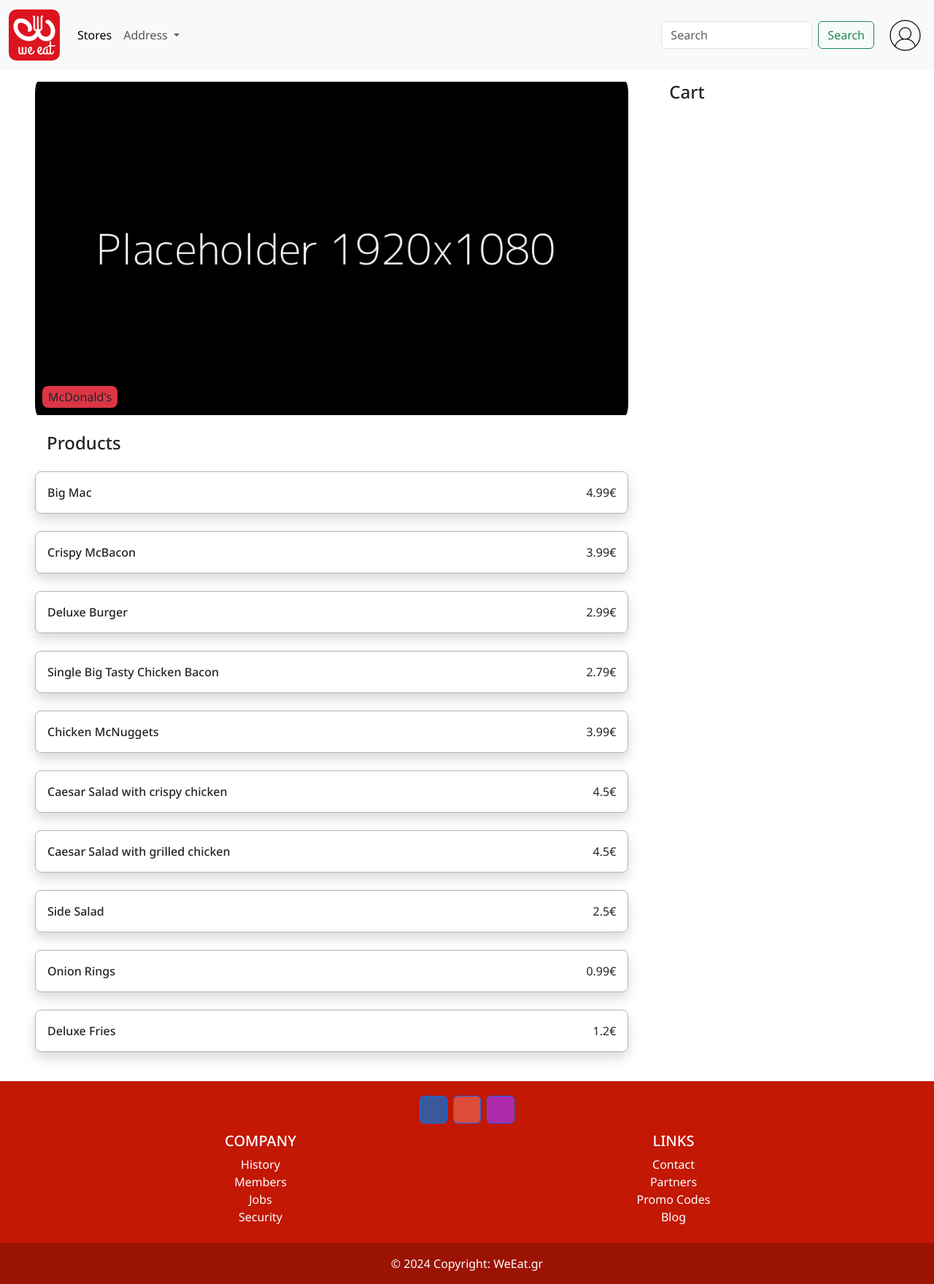
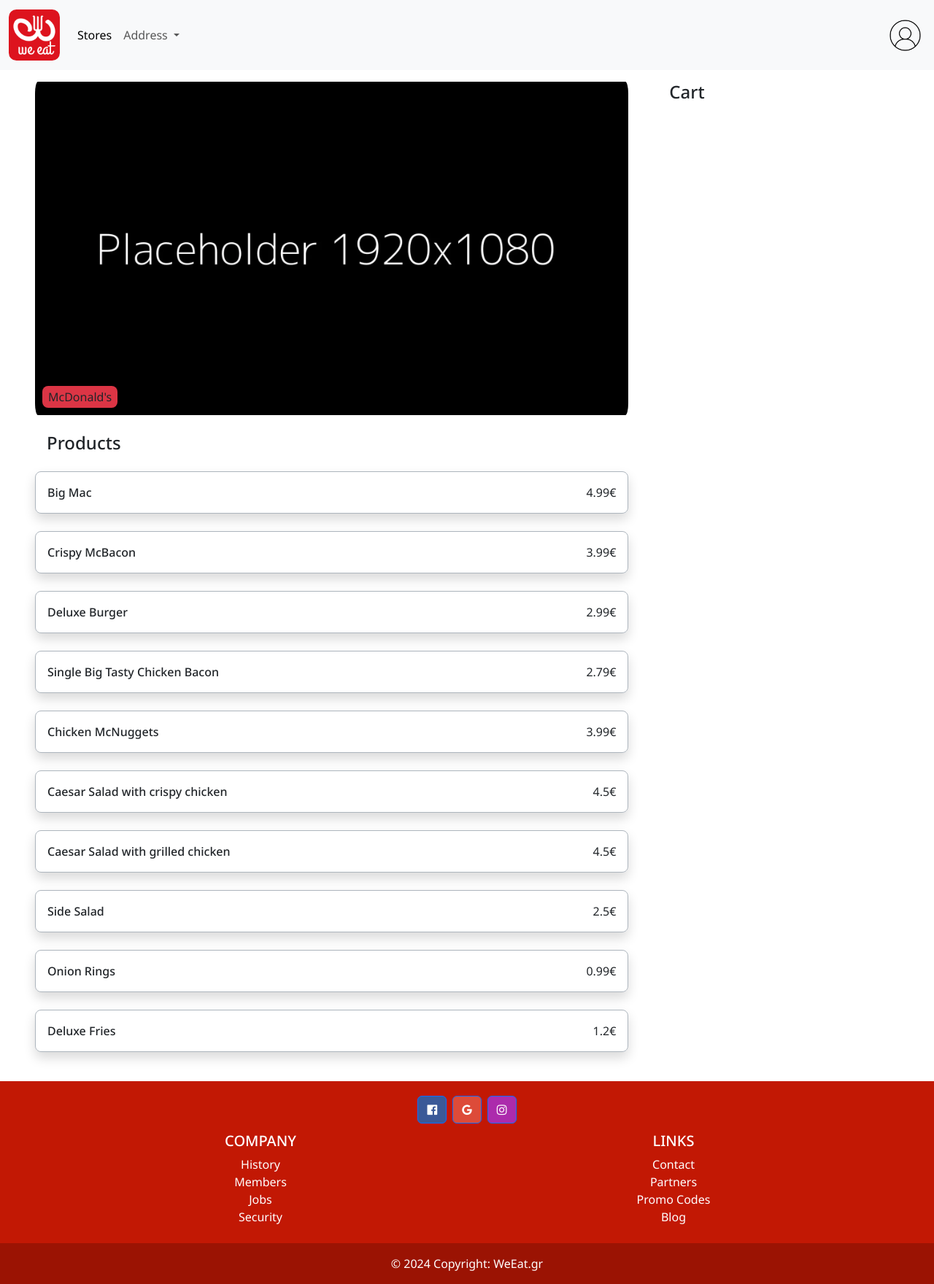
Before and after one commit to Frontend-4-WeLead/we-eat, an Angular app: page /stores/1 in a window 1280 px wide. Shown: the whole page at 73% size. Built offline with nearby package versions, Linux system fonts and the light colour scheme.

Commit message:
social media icons and removal of search bar from header

```diff
--- a/src/app/components/footer/footer.component.html
+++ b/src/app/components/footer/footer.component.html
@@ -7,15 +7,15 @@
     <section class="mb-2">
       <!-- Facebook -->
       <a class="btn btn-primary btn-floating m-1" style="background-color: #3b5998" href="#!" role="button" img=""><i
-          class="fab fa-facebook-f"></i></a>
+          class="fa fa-facebook-official"></i></a>
 
       <!-- Google -->
       <a class="btn btn-primary btn-floating m-1" style="background-color: #dd4b39" href="#!" role="button"><i
-          class="fab fa-google"></i></a>
+          class="fa fa-google"></i></a>
 
       <!-- Instagram -->
       <a class="btn btn-primary btn-floating m-1" style="background-color: #ac2bac" href="#!" role="button"><i
-          class="fab fa-instagram"></i></a>
+          class="fa fa-instagram"></i></a>
 
     </section>
     <!-- Section: Social media -->
--- a/src/app/components/header/header.component.html
+++ b/src/app/components/header/header.component.html
@@ -31,16 +31,7 @@
           </ul>
         </li>
       </ul>
-      <form class="d-flex" role="search">
-        <input
-          class="form-control me-2"
-          type="search"
-          placeholder="Search"
-          aria-label="Search"
-          #searchInput
-        >
-        <button class="btn btn-outline-success" type="submit" (click)="searchFor(searchInput.value); false">Search</button>
-      </form>
+
       <div class="user-profile">
         <img class="nav-link dropdown-toggle" role="button" data-bs-toggle="dropdown" src="../../assets/images/header-profile-icon.png" ngClass="header-profile-img" />
         <ul class="dropdown-menu">
```
